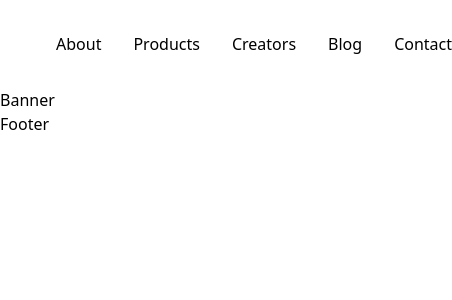
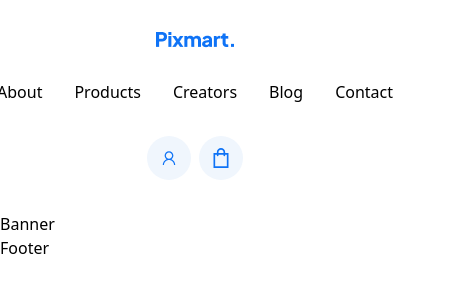
Before and after one commit to Sijan666/pixmartEcommerce, a React (Vite) app: page / in a window 390 px wide. Shown: the top 300 px of the page, 452 px wide, since content can reach past the window. Built offline with nearby package versions, Linux system fonts and the light colour scheme.

Commit message:
feat : complete header with responsive for xs

```diff
--- a/src/components/layouts/Header.jsx
+++ b/src/components/layouts/Header.jsx
@@ -1,7 +1,10 @@
+
+import { GrShop } from "react-icons/gr"
 import Container from "../Container"
 import Flex from "../Flex"
 import Images from "../Images"
 import logo from '/logo.png'
+import { LiaUser } from "react-icons/lia"
 
 
 const Header = () => {
@@ -9,8 +12,8 @@ const Header = () => {
         <>
         <header className="header py-8">
             <Container>
-                <Flex>
-                    <Flex className={'gap-x-14'}>
+                <Flex className={'lg:justify-between flex flex-col lg:flex-row gap-y-8'}>
+                    <Flex className={'lg:gap-x-14 flex flex-col lg:flex-row gap-y-8'}>
                         <div className="logo">
                             <Images imgSrc={logo}/>
                         </div>
@@ -24,6 +27,14 @@ const Header = () => {
                             </ul>
                         </nav>
                     </Flex>
+                    <div className="socialIcons flex gap-x-2 items-center">
+                        <div className="p-3 bg-[#F0F6FD] rounded-full text-[#0F73F6] hover:bg-[#0F73F6] duration-300 hover:text-white cursor-pointer">
+                            <LiaUser size={20}/>
+                        </div>
+                        <div className="p-3 bg-[#F0F6FD] rounded-full text-[#0F73F6] hover:bg-[#0F73F6] duration-300 hover:text-white cursor-pointer">
+                            <GrShop  size={20}/>
+                        </div>
+                    </div>
                 </Flex>
             </Container>
         </header>
```
